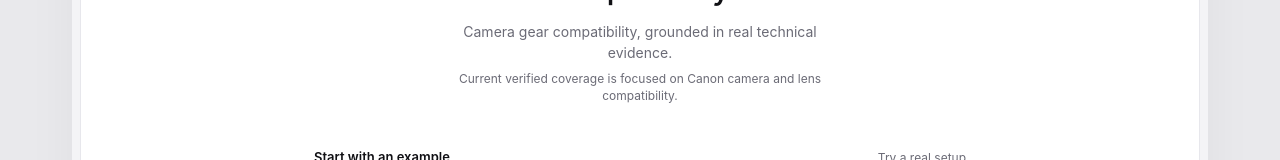
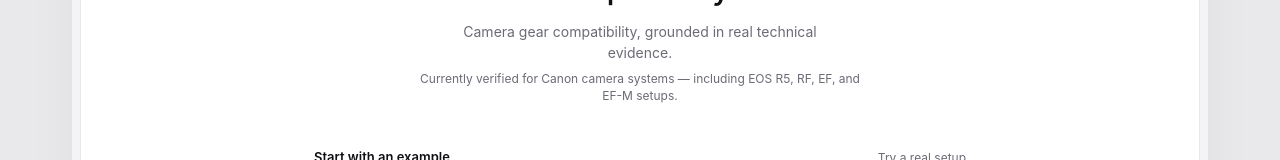
Before and after one commit to egbutaify2-ui/sanity-lenslink-agent, a Next.js app in the folder web/: page / in a window 1280 px wide. Shown: the part 340-500 px from the top of the page. Built offline with nearby package versions, Linux system fonts and the light colour scheme.

Commit message:
polish: clarify Canon coverage on welcome screen

```diff
--- a/web/src/app/page.tsx
+++ b/web/src/app/page.tsx
@@ -433,7 +433,7 @@
               <p className="welcome-sub">
                 Camera gear compatibility, grounded in real technical evidence.
               </p>
-              <p className="coverage-note">Current verified coverage is focused on Canon camera and lens compatibility.</p>
+              <p className="coverage-note">Currently verified for Canon camera systems — including EOS R5, RF, EF, and EF-M setups.</p>
             </section>
           )}
 
```
